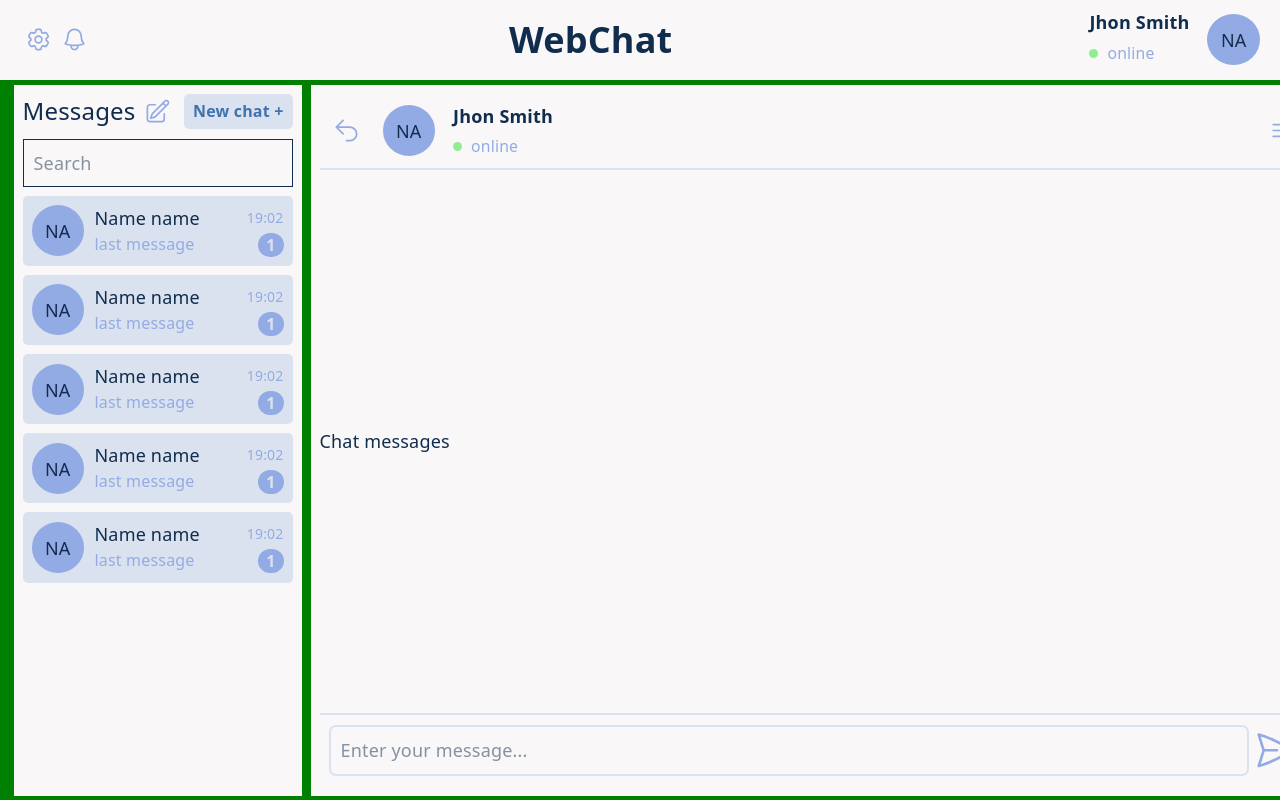
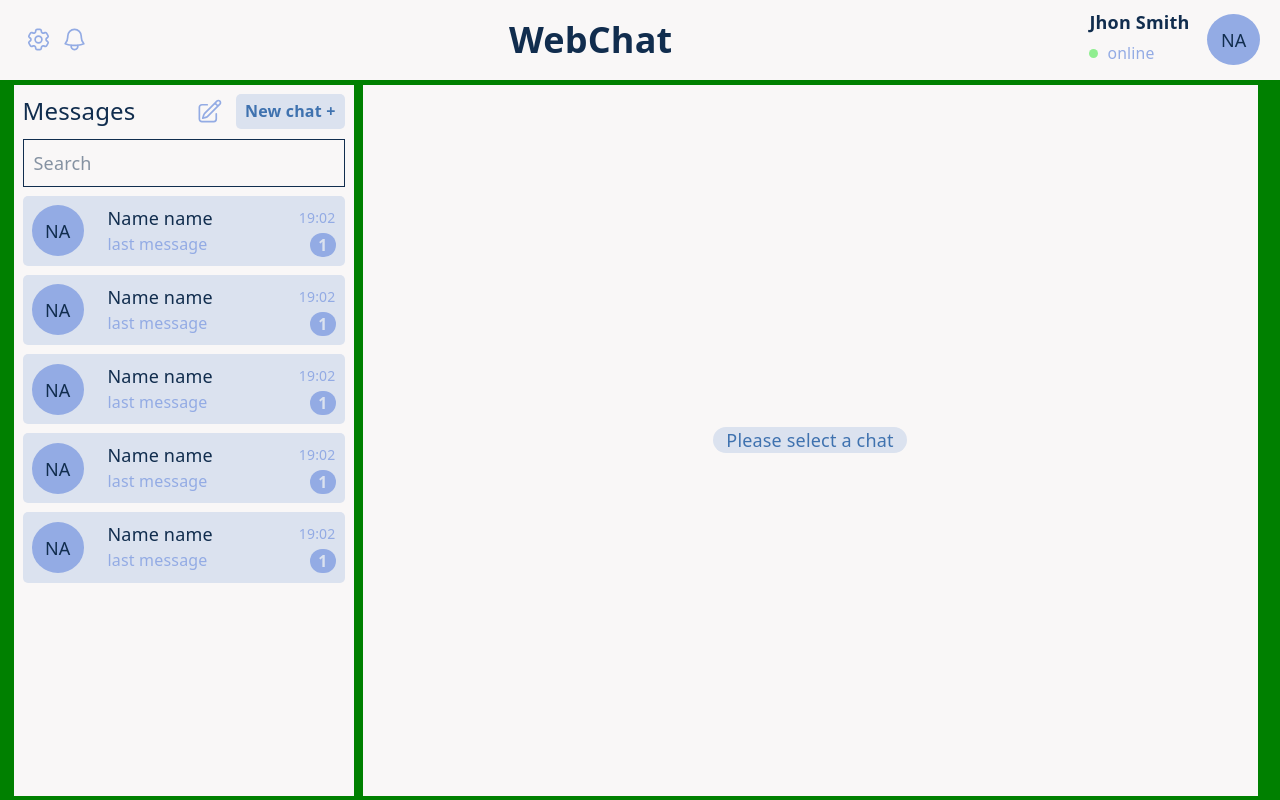
Before and after one commit to Neketobro/WebChat, a React (Vite) app in the folder WebChat/: page / in a window 1280 px wide. Built offline with nearby package versions, Linux system fonts and the light colour scheme.

Commit message:
fixing some response layout for desctop & mobile

```diff
--- a/WebChat/src/components/layout/ChatLayout/ChatLayout.tsx
+++ b/WebChat/src/components/layout/ChatLayout/ChatLayout.tsx
@@ -5,13 +5,19 @@ import { useState } from "react";
 
 export function ChatLayout() {
   const [isOpenUserProfileSB, setOpenUserProfileSB] = useState<boolean>(false);
+  const [chatOpen, setChatOpen] = useState<boolean>(false);
 
   return (
-    <div className="h-[92vh] flex flex-row justify-between px-3 py-1 gap-x-2 overflow-hidden">
-      <Sidebar />
-      <ChatWindow openUserSidebar={() => setOpenUserProfileSB(prev => !prev)} />
-
-       <UserProfileSidebar isOpen={isOpenUserProfileSB} onClose={() => setOpenUserProfileSB(false)} />
+    <div className="h-[92vh] flex flex-row justify-center px-3 py-1 gap-x-2 overflow-hidden">
+      <Sidebar chatOpen={chatOpen} />
+      <ChatWindow chatOpen={chatOpen}
+        isOpenUserProfileSB={isOpenUserProfileSB}
+        openUserSidebar={() => setOpenUserProfileSB((prev) => !prev)}
+      />
+      <UserProfileSidebar
+        isOpen={isOpenUserProfileSB}
+        onClose={() => setOpenUserProfileSB(false)}
+      />
     </div>
   );
 }
--- a/WebChat/src/components/layout/ChatWindow/ChatWindow.tsx
+++ b/WebChat/src/components/layout/ChatWindow/ChatWindow.tsx
@@ -3,16 +3,29 @@ import { ChatFooter, ChatHeader } from "../../chat";
 
 type Props = {
   openUserSidebar: () => void;
+  isOpenUserProfileSB?: boolean;
+  chatOpen: boolean;
 };
 
-export function ChatWindow({ openUserSidebar }: Props) {
-  const [chatOpen, setChatOpen] = useState<boolean>(true);
+export function ChatWindow({ openUserSidebar, isOpenUserProfileSB, chatOpen }: Props) {
 
+  const isOpenUserSB = isOpenUserProfileSB
+    ? `hidden lg:flex lg:flex-col md:w-full md:min-w-[300px]`
+    : "sm:flex sm:flex-col w-full min-w-[300px]";
+
+  const isOpenChat = chatOpen
+    ? "flex flex-col justify-between"
+    : "hidden md:flex justify-center items-center";
+//  w-full min-w-[300px]
   return (
-    <div className="bg-(--bg) w-full min-w-4xl h-full p-2 flex flex-col justify-between">
+    <div
+      className={`bg-(--bg) h-full p-2 overflow-hidden ${isOpenChat} ${isOpenUserSB}`}
+    >
       {chatOpen ? (
         <>
-          <div className="p-2 flex items-center justify-between gap-4 border-b-[2px] border-(--border)">
+          <div
+            className={`p-2 flex items-center justify-between gap-4 border-b-[2px] border-(--border)`}
+          >
             <ChatHeader openUserSidebar={openUserSidebar} />
           </div>
           <div>Chat messages</div>
@@ -21,7 +34,9 @@ export function ChatWindow({ openUserSidebar }: Props) {
           </div>
         </>
       ) : (
-        <p>Please select chat</p>
+        <span className="px-3 rounded-xl bg-(--accent-bg) text-(--accent)">
+          Please select a chat
+        </span>
       )}
     </div>
   );
--- a/WebChat/src/components/layout/Sidebar/Sidebar.tsx
+++ b/WebChat/src/components/layout/Sidebar/Sidebar.tsx
@@ -2,13 +2,20 @@ import { PencilSquareIcon } from "@heroicons/react/24/outline";
 import { ChatList } from "../../chat/ChatList";
 import { Button, IconButton, SearchInput } from "../../UI";
 
-export function Sidebar() {
+type Props = {
+  chatOpen: boolean;
+}
+
+export function Sidebar({chatOpen} : Props) {
+
+  const isChatOpen = !chatOpen ? "flex flex-col" : "hidden sm:flex sm:flex-col";
+
   return (
-    <div className="flex flex-col bg-(--bg) min-w-3xs w-[20vw] h-full p-2 gap-2">
+    <div className={`${isChatOpen} w-full sm:min-w-[340px] sm:max-w-[340px] bg-(--bg) h-full p-2 gap-2`}>
       <div className="flex justify-between items-center">
         <span className="text-[24px] font-medium">Messages</span>
         <div className="flex items-center gap-x-2">
-          <IconButton icon={<PencilSquareIcon />} />
+          <IconButton onClick={()=>{}} icon={<PencilSquareIcon />} />
           <Button onClick={()=>{}}>New chat +</Button>
         </div>
       </div>
--- a/WebChat/src/components/profile/UserProfileSidebar/UserProfileSidebar.tsx
+++ b/WebChat/src/components/profile/UserProfileSidebar/UserProfileSidebar.tsx
@@ -4,15 +4,16 @@ import { Avatar, IconButton } from "../../UI";
 interface UserInfoProps {
   onClose: () => void;
   isOpen: boolean;
+  style?: string;
 }
 
-export function UserProfileSidebar({ onClose, isOpen }: UserInfoProps) {
+export function UserProfileSidebar({ onClose, isOpen, style}: UserInfoProps) {
   const styles =
-    "bg-(--bg) transition transition-[width] delay-150 duration-300 ease-in-out overflow-hidden flex flex-col items-center gap-2";
+    "bg-(--bg) transition transition-[width] duration-300 ease-in-out overflow-hidden flex flex-col items-center gap-2";
 
   return (
     <div
-      className={!isOpen ? `${styles} w-0` : `${styles} w-140`}
+      className={!isOpen ? `${styles} ${style} w-0` : `${styles} ${style} w-140`}
       onTransitionStart={() => {}}
       onTransitionEnd={() => {}}
     >
```
